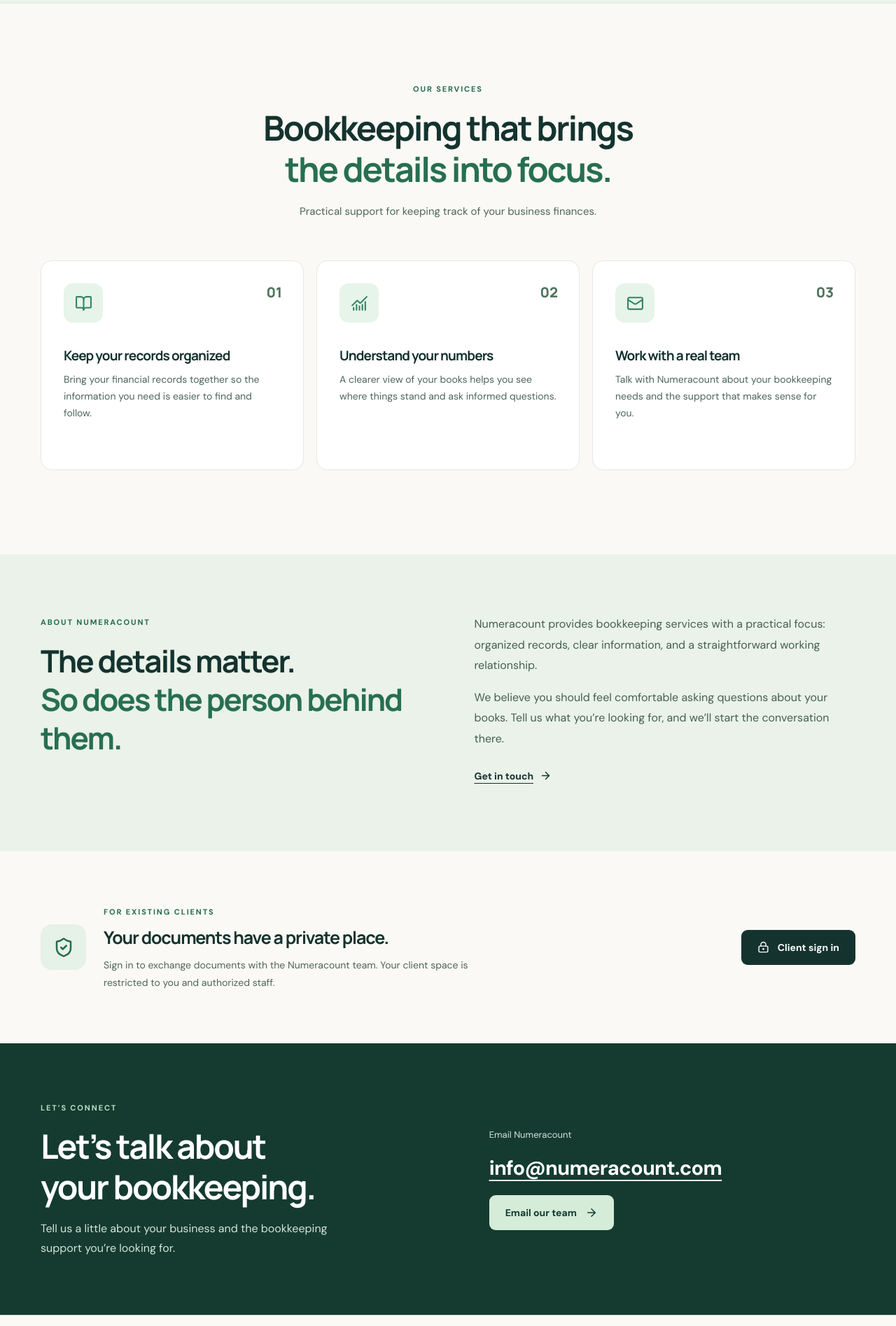
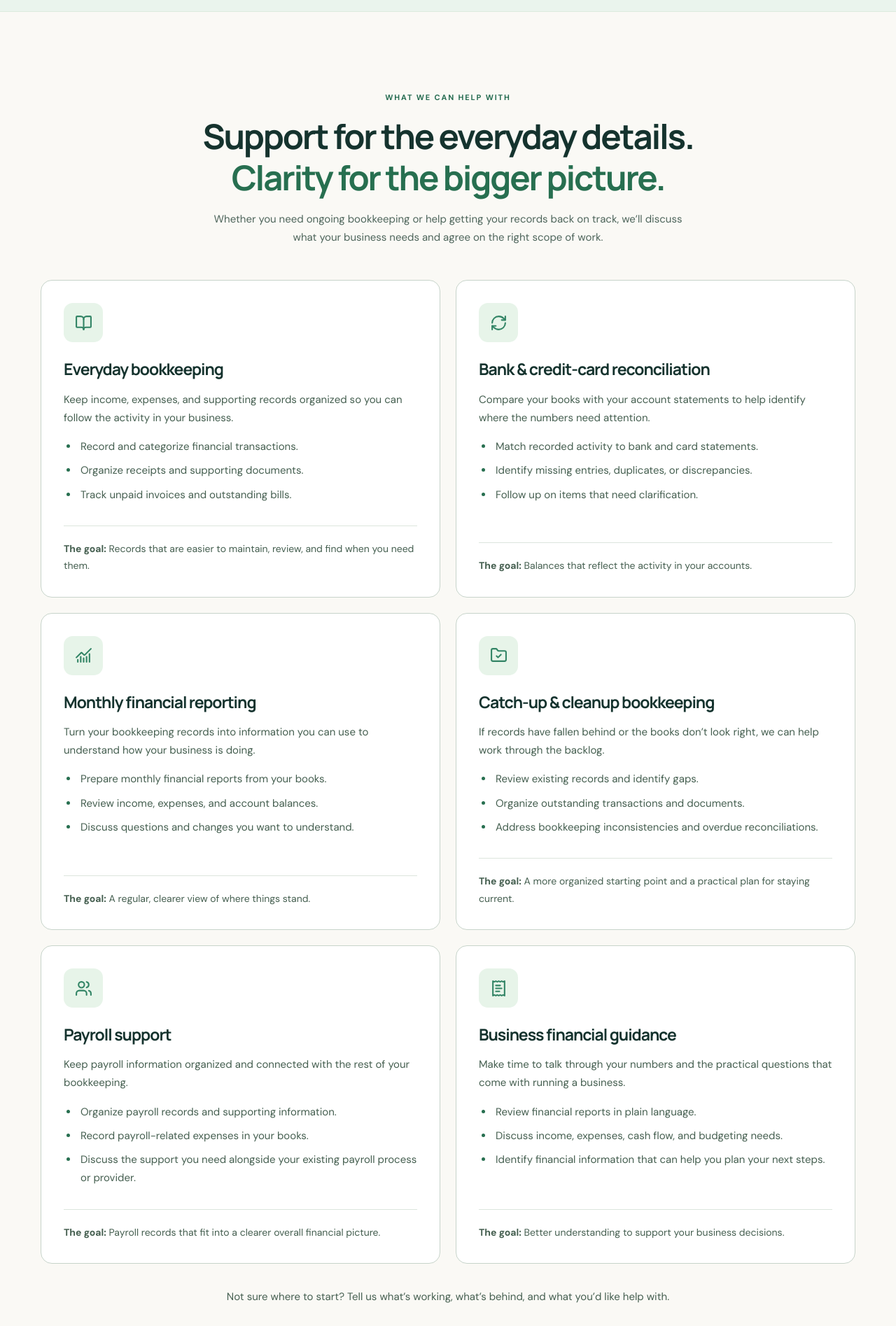
Before and after one commit to badakhshanroxana7/numeracount.com, a Next.js app: page / in a window 1280 px wide. Shown: the part 840-2735 px from the top of the page at 70% size. Built offline with nearby package versions, Linux system fonts and the light colour scheme.

Commit message:
Explain service scope, getting started, and common client questions: app/page.tsx

```diff
--- a/app/page.tsx
+++ b/app/page.tsx
@@ -1,5 +1,5 @@
 import Link from "next/link";
-import { ArrowRight, BookOpen, Check, ChartNoAxesCombined, Mail, LockKeyhole, ShieldCheck } from "lucide-react";
+import { ArrowRight, BookOpen, Check, ChartNoAxesCombined, Mail, LockKeyhole, ShieldCheck, RefreshCw, FolderCheck, Users, ReceiptText } from "lucide-react";
 import Brand from "./components/brand";
 
 const email = "info@numeracount.com";
@@ -12,7 +12,7 @@ export default function Home() {
     <header className="topbar container">
       <Brand/>
       <nav className="topnav" aria-label="Main navigation">
-        <a href="#bookkeeping">Bookkeeping</a><a href="#about">About us</a><a href="#contact">Contact</a>
+        <a href="#bookkeeping">Services</a><a href="#about">About us</a><a href="#contact">Contact</a>
         <Link href={portalHref} className="button button-small button-dark">Client sign in <ArrowRight size={15} aria-hidden="true"/></Link>
       </nav>
     </header>
@@ -21,7 +21,7 @@ export default function Home() {
         <div className="hero-copy">
           <div className="eyebrow"><span className="status-dot" aria-hidden="true"/> BOOKKEEPING WITH NUMERACOUNT</div>
           <h1 id="home-title">Clear books.<br/><em>A clearer picture.</em></h1>
-          <p>Your financial records should help you understand your business. Numeracount provides bookkeeping support to keep those records organized and your numbers easier to follow.</p>
+          <p>From everyday bookkeeping and bank reconciliation to catching up on overdue records, Numeracount helps bring your financial information together. We also offer payroll support and practical business financial guidance, so you can move forward with a clearer understanding of your numbers.</p>
           <div className="hero-actions"><a href={contactHref} className="button button-primary">Let’s talk bookkeeping <ArrowRight size={18} aria-hidden="true"/></a><a href="#bookkeeping" className="text-link">Explore our services <ArrowRight size={16} aria-hidden="true"/></a></div>
           <p className="hero-proof"><BookOpen size={19} aria-hidden="true"/> Thoughtful support for the details that count.</p>
         </div>
@@ -40,17 +40,39 @@ export default function Home() {
         </div>
       </section>
       <div className="trust-strip"><div className="container trust-inner"><span>ATTENTION TO WHAT MATTERS</span><div><BookOpen size={18} aria-hidden="true"/> Organized records</div><div><ChartNoAxesCombined size={18} aria-hidden="true"/> Clear information</div><div><Mail size={18} aria-hidden="true"/> A direct connection</div></div></div>
-      <section id="bookkeeping" className="steps-section container" aria-labelledby="services-title">
-        <div className="section-heading"><span className="section-kicker">OUR SERVICES</span><h2 id="services-title">Bookkeeping that brings<br/><em>the details into focus.</em></h2><p>Practical support for keeping track of your business finances.</p></div>
-        <div className="steps-grid">
-          <article className="step-card"><span className="step-number" aria-hidden="true">01</span><div className="step-icon"><BookOpen size={25} aria-hidden="true"/></div><h3>Keep your records organized</h3><p>Bring your financial records together so the information you need is easier to find and follow.</p></article>
-          <article className="step-card"><span className="step-number" aria-hidden="true">02</span><div className="step-icon"><ChartNoAxesCombined size={25} aria-hidden="true"/></div><h3>Understand your numbers</h3><p>A clearer view of your books helps you see where things stand and ask informed questions.</p></article>
-          <article className="step-card"><span className="step-number" aria-hidden="true">03</span><div className="step-icon"><Mail size={25} aria-hidden="true"/></div><h3>Work with a real team</h3><p>Talk with Numeracount about your bookkeeping needs and the support that makes sense for you.</p></article>
+      <section id="bookkeeping" className="steps-section container services-detail" aria-labelledby="services-title">
+        <div className="section-heading"><span className="section-kicker">WHAT WE CAN HELP WITH</span><h2 id="services-title">Support for the everyday details.<br/><em>Clarity for the bigger picture.</em></h2><p>Whether you need ongoing bookkeeping or help getting your records back on track, we’ll discuss what your business needs and agree on the right scope of work.</p></div>
+        <div className="service-detail-grid">
+          <article className="service-detail-card"><div className="step-icon"><BookOpen size={25} aria-hidden="true"/></div><h3>Everyday bookkeeping</h3><p>Keep income, expenses, and supporting records organized so you can follow the activity in your business.</p><ul><li>Record and categorize financial transactions.</li><li>Organize receipts and supporting documents.</li><li>Track unpaid invoices and outstanding bills.</li></ul><p className="service-outcome"><strong>The goal:</strong> Records that are easier to maintain, review, and find when you need them.</p></article>
+          <article className="service-detail-card"><div className="step-icon"><RefreshCw size={25} aria-hidden="true"/></div><h3>Bank &amp; credit-card reconciliation</h3><p>Compare your books with your account statements to help identify where the numbers need attention.</p><ul><li>Match recorded activity to bank and card statements.</li><li>Identify missing entries, duplicates, or discrepancies.</li><li>Follow up on items that need clarification.</li></ul><p className="service-outcome"><strong>The goal:</strong> Balances that reflect the activity in your accounts.</p></article>
+          <article className="service-detail-card"><div className="step-icon"><ChartNoAxesCombined size={25} aria-hidden="true"/></div><h3>Monthly financial reporting</h3><p>Turn your bookkeeping records into information you can use to understand how your business is doing.</p><ul><li>Prepare monthly financial reports from your books.</li><li>Review income, expenses, and account balances.</li><li>Discuss questions and changes you want to understand.</li></ul><p className="service-outcome"><strong>The goal:</strong> A regular, clearer view of where things stand.</p></article>
+          <article className="service-detail-card"><div className="step-icon"><FolderCheck size={25} aria-hidden="true"/></div><h3>Catch-up &amp; cleanup bookkeeping</h3><p>If records have fallen behind or the books don’t look right, we can help work through the backlog.</p><ul><li>Review existing records and identify gaps.</li><li>Organize outstanding transactions and documents.</li><li>Address bookkeeping inconsistencies and overdue reconciliations.</li></ul><p className="service-outcome"><strong>The goal:</strong> A more organized starting point and a practical plan for staying current.</p></article>
+          <article className="service-detail-card"><div className="step-icon"><Users size={25} aria-hidden="true"/></div><h3>Payroll support</h3><p>Keep payroll information organized and connected with the rest of your bookkeeping.</p><ul><li>Organize payroll records and supporting information.</li><li>Record payroll-related expenses in your books.</li><li>Discuss the support you need alongside your existing payroll process or provider.</li></ul><p className="service-outcome"><strong>The goal:</strong> Payroll records that fit into a clearer overall financial picture.</p></article>
+          <article className="service-detail-card"><div className="step-icon"><ReceiptText size={25} aria-hidden="true"/></div><h3>Business financial guidance</h3><p>Make time to talk through your numbers and the practical questions that come with running a business.</p><ul><li>Review financial reports in plain language.</li><li>Discuss income, expenses, cash flow, and budgeting needs.</li><li>Identify financial information that can help you plan your next steps.</li></ul><p className="service-outcome"><strong>The goal:</strong> Better understanding to support your business decisions.</p></article>
         </div>
+        <div className="services-next"><p>Not sure where to start? Tell us what’s working, what’s behind, and what you’d like help with.</p><a href={contactHref} className="text-link">Discuss your bookkeeping needs <ArrowRight size={17} aria-hidden="true"/></a></div>
       </section>
+      <section className="getting-started-section" aria-labelledby="getting-started-title"><div className="container">
+        <div className="section-heading"><span className="section-kicker">WORKING WITH NUMERACOUNT</span><h2 id="getting-started-title">A straightforward way<br/><em>to get started.</em></h2><p>You don’t need to have everything perfectly organized before reaching out.</p></div>
+        <ol className="getting-started-list">
+          <li><span className="process-number" aria-hidden="true">01</span><h3>Tell us about your business</h3><p>Email us with the support you’re looking for, the tools you use, and whether your records are current or need catching up.</p></li>
+          <li><span className="process-number" aria-hidden="true">02</span><h3>Agree on the work</h3><p>We’ll discuss your priorities, the records involved, and the scope and pricing before work begins.</p></li>
+          <li><span className="process-number" aria-hidden="true">03</span><h3>Share records privately</h3><p>Once we set up your client space, you can sign in with your registered email to upload and receive documents.</p></li>
+          <li><span className="process-number" aria-hidden="true">04</span><h3>Review and stay connected</h3><p>Keep in touch as we work through your books, clarify questions, and review the information relevant to your needs.</p></li>
+        </ol>
+      </div></section>
       <section id="about" className="about-section" aria-labelledby="about-title"><div className="container about-grid">
         <div><span className="section-kicker">ABOUT NUMERACOUNT</span><h2 id="about-title">The details matter.<br/><em>So does the person behind them.</em></h2></div>
-        <div><p>Numeracount provides bookkeeping services with a practical focus: organized records, clear information, and a straightforward working relationship.</p><p>We believe you should feel comfortable asking questions about your books. Tell us what you’re looking for, and we’ll start the conversation there.</p><a href={contactHref} className="text-link">Get in touch <ArrowRight size={17} aria-hidden="true"/></a></div>
+        <div><p>Numeracount provides bookkeeping, payroll support, and business financial guidance with a practical focus: organized records, clear information, and a straightforward working relationship.</p><p>We believe you should feel comfortable asking questions about your books. Tell us what you’re looking for, and we’ll start the conversation there.</p><a href={contactHref} className="text-link">Get in touch <ArrowRight size={17} aria-hidden="true"/></a></div>
+      </div></section>
+      <section className="container faq-section" aria-labelledby="faq-title"><div className="faq-intro"><span className="section-kicker">COMMON QUESTIONS</span><h2 id="faq-title">A little more clarity<br/>before we begin.</h2><p>Have another question? Email <a href={contactHref}>{email}</a>.</p></div><div className="faq-list">
+        <details><summary>Can you help if my books are behind?</summary><p>Yes. Catch-up and cleanup bookkeeping can help organize overdue records, identify missing information, and address inconsistencies. We’ll first discuss how far behind the books are and which records are available so we can agree on the work involved.</p></details>
+        <details><summary>What should I have ready for our first conversation?</summary><p>Start with a brief description of your business, the bookkeeping software or tools you use, and the areas where you need support. Bank and credit-card statements, existing reports, invoices, bills, and receipts may be useful as we review your needs. We’ll let you know which records are needed for the agreed work.</p></details>
+        <details><summary>Can you track invoices and bills?</summary><p>Yes. As part of bookkeeping, we can help keep track of unpaid customer invoices and outstanding business bills, giving you a clearer view of what is owed to you and what your business owes. We’ll discuss how this fits into your existing process.</p></details>
+        <details><summary>What kind of payroll support do you provide?</summary><p>We can help organize payroll information and record payroll-related expenses in your books. Tell us about your current payroll process or provider so we can confirm the support you need and the responsibilities included in the engagement.</p></details>
+        <details><summary>Do you prepare tax returns?</summary><p>We don’t offer tax preparation. We can help organize your bookkeeping records so you have clearer financial information to share with your tax preparer.</p></details>
+        <details><summary>How is pricing determined?</summary><p>Pricing depends on the scope of work, the amount and condition of your records, and the support your business needs. Email us to discuss your situation. We’ll confirm the scope and pricing before starting work.</p></details>
+        <details><summary>How do I send documents securely?</summary><p>We’ll create a private client space for you. After it’s set up, use Client sign in with the email address registered for your space. You can upload and download your documents, and access is restricted to you and authorized Numeracount staff.</p></details>
       </div></section>
       <section className="container client-support" aria-labelledby="existing-client-title">
         <div className="client-support-icon"><ShieldCheck size={30} aria-hidden="true"/></div>
@@ -58,7 +80,7 @@ export default function Home() {
         <Link href={portalHref} className="button button-dark"><LockKeyhole size={17} aria-hidden="true"/> Client sign in</Link>
       </section>
       <section id="contact" className="contact-section" aria-labelledby="contact-title"><div className="container contact-grid">
-        <div><span className="section-kicker">LET’S CONNECT</span><h2 id="contact-title">Let’s talk about<br/>your bookkeeping.</h2><p>Tell us a little about your business and the bookkeeping support you’re looking for.</p></div>
+        <div><span className="section-kicker">LET’S CONNECT</span><h2 id="contact-title">Let’s talk about<br/>your bookkeeping.</h2><p>Tell us a little about your business, the support you need, and whether your records are current or need catching up.</p></div>
         <div className="contact-details"><span>Email Numeracount</span><a href={contactHref} className="contact-email">{email}</a><a href={contactHref} className="button button-primary">Email our team <ArrowRight size={18} aria-hidden="true"/></a></div>
       </div></section>
     </main>
```
